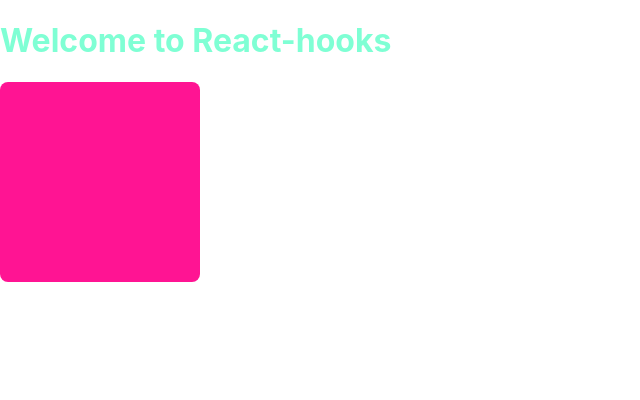
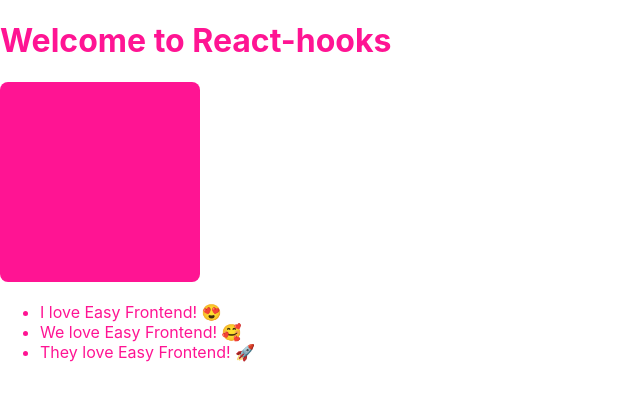
Before and after one commit to JokerNVT102/React-Hooks-Basic, a React (Create React App) app: page / in a window 1280 px wide. Shown: the top 400 px of the page, without its empty margins (0-640 px from the left). Built offline with nearby package versions, Linux system fonts and the light colour scheme.

Commit message:
Todo-List

```diff
--- a/src/App.js
+++ b/src/App.js
@@ -1,11 +1,33 @@
+import { useState } from 'react';
 import './App.scss';
 import ColorBox from './components/ColorBox';
+import TodoList from './components/TodoList';
 
 function App() {
+
+  const [todoList, setTodoList] = useState([
+    { id: 1, title: 'I love Easy Frontend! 😍 ' },
+    { id: 2, title: 'We love Easy Frontend! 🥰 ' },
+    { id: 3, title: 'They love Easy Frontend! 🚀 ' },
+  ]);
+
+  function handleTodoClick(todo) {
+    console.log(todo);
+    const index =todoList.findIndex(x =>x.id === todo.id);
+    if(index < 0) return;
+    const newTodoList =[...todoList];
+    newTodoList.splice(index,1);
+    setTodoList(newTodoList);
+  }
+
   return (
     <div className="app">
      <h1>Welcome to React-hooks</h1>
      <ColorBox/>
+     <TodoList
+     todos ={todoList}
+     onTodoClick ={handleTodoClick}
+     />
     </div>
   );
 }
--- a/src/App.scss
+++ b/src/App.scss
@@ -1,3 +1,3 @@
 .app{
-  color: aquamarine;
+  color: deeppink;
 }
--- a/src/components/ColorBox/index.jsx
+++ b/src/components/ColorBox/index.jsx
@@ -1,5 +1,4 @@
 import React, { useState } from 'react';
-import PropTypes from 'prop-types';
 import './ColorBox.scss';
 ColorBox.propTypes = {
 
--- /dev/null
+++ b/src/components/TodoList/index.jsx
@@ -0,0 +1,36 @@
+import React from 'react';
+import PropTypes from 'prop-types';
+
+TodoList.propTypes = {
+    todos: PropTypes.array,
+    onTodoClick: PropTypes.func,
+};
+
+TodoList.defaultProps={
+    todos:[],
+    onTodoClick:null,
+}
+
+function TodoList(props) {
+
+    const {todos, onTodoClick} = props;
+
+    function handleClick(todo) {
+        if(onTodoClick){
+            onTodoClick(todo);
+        }
+    }
+    return (
+        <ul className ="todo-list">
+            {todos.map(todo =>(
+                <li
+                key = {todo.id}
+                onClick= {()=> handleClick(todo)}
+                >
+                {todo.title}</li>
+            ))}
+        </ul>
+    );
+}
+
+export default TodoList;
```
Also changed, not shown: src/components/TodoList/TodoList.scss (added).
